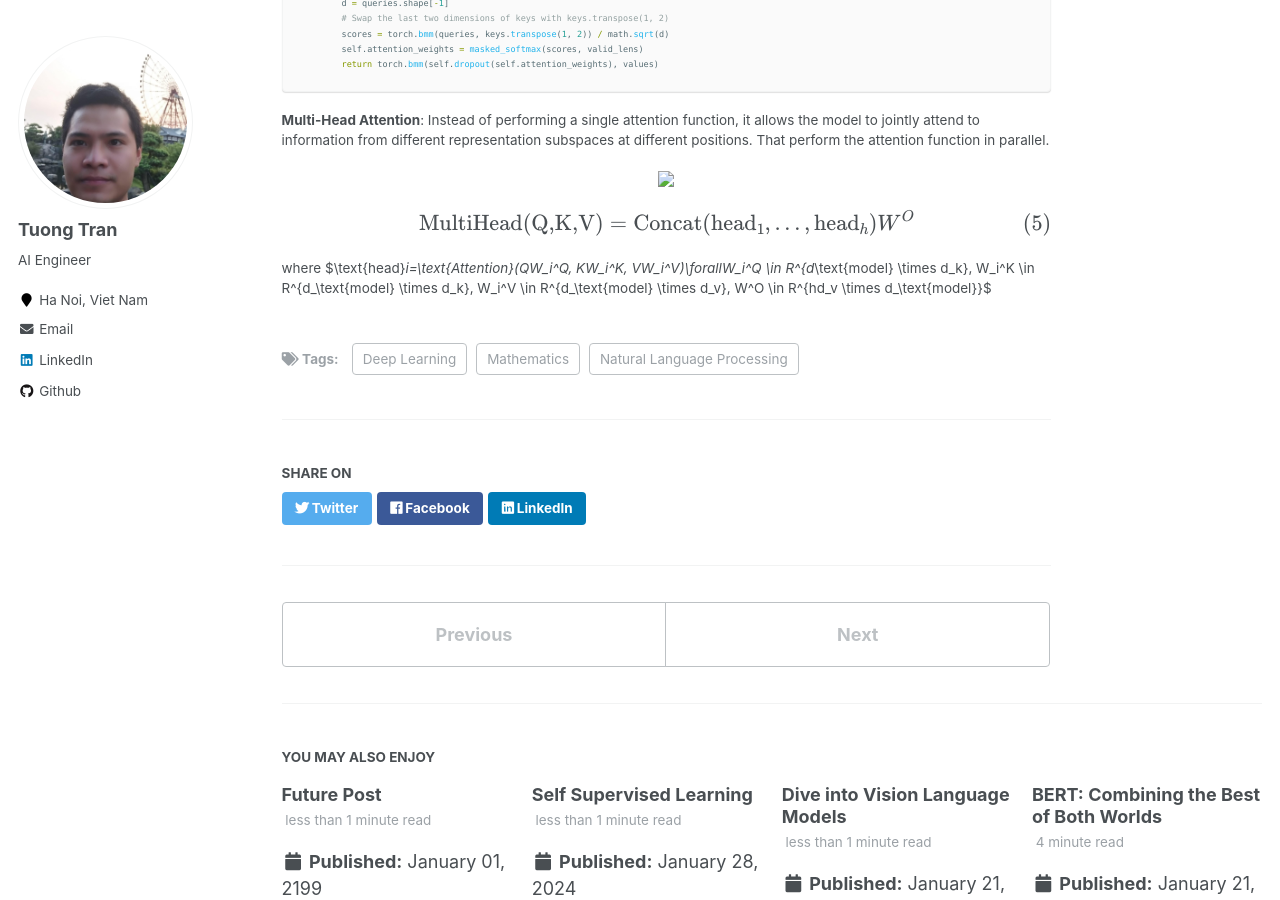
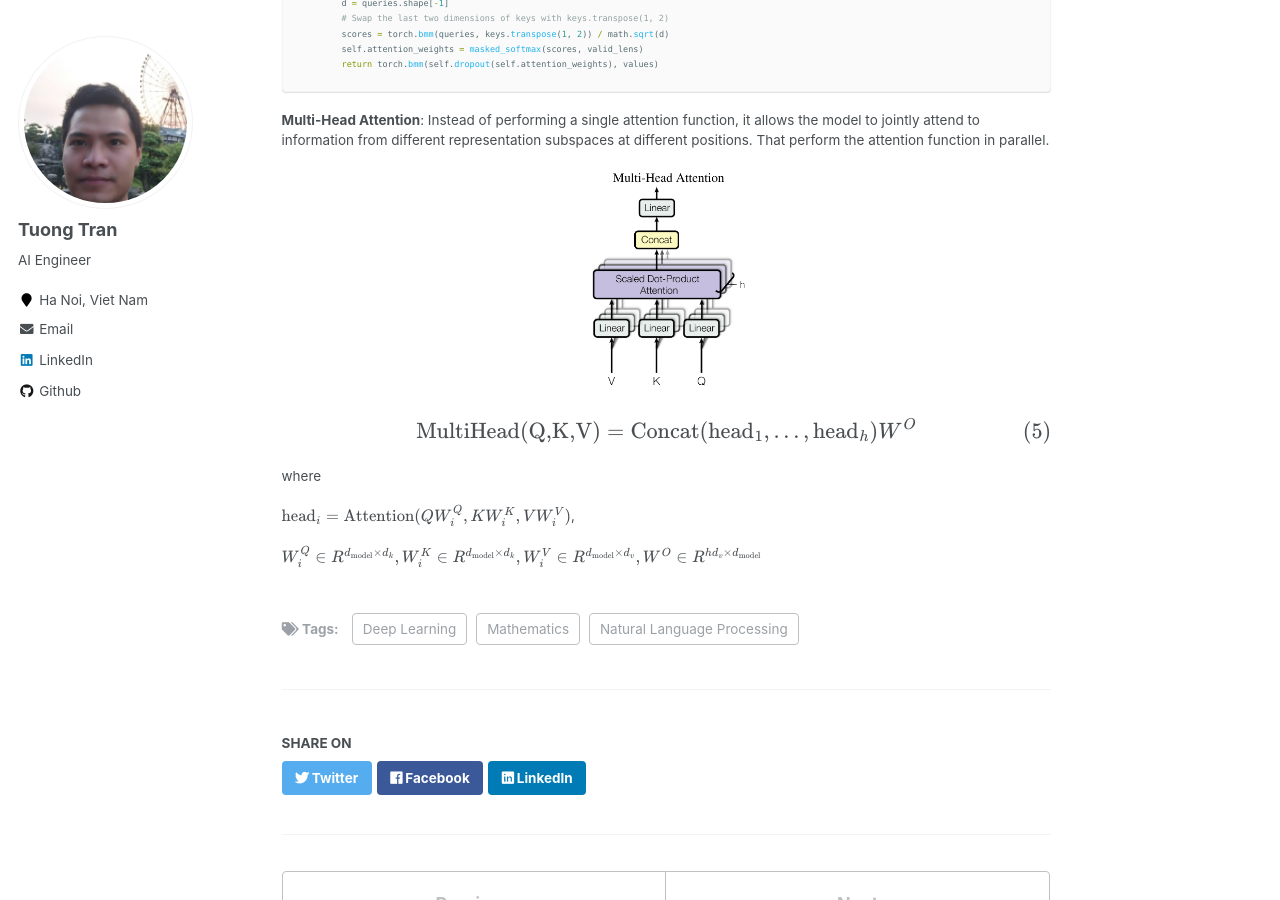
Before and after one commit to tuongtranngoc/tuongtranngoc.github.io, a Jekyll site: the page built from _posts/2024-01-23-AttentionIsAllYouNeed.md, in a window 1280 px wide and 900 px high, scrolled down 2746 px. Built offline with Jekyll 4.4.1, drawn with Linux system fonts in a browser that asks for light colours; formulas are drawn with MathJax 3.

Commit message:
update: blogs/transformer

```diff
--- a/_posts/2024-01-23-AttentionIsAllYouNeed.md
+++ b/_posts/2024-01-23-AttentionIsAllYouNeed.md
@@ -113,9 +113,13 @@ class DotProductAttention(nn.Module):
 **Multi-Head Attention**: Instead of performing a single attention function, it allows the model to jointly attend to information from different representation subspaces at different positions. That perform the attention function in parallel.
 
 <p align="center">
-  <img src="../images/posts/transformer/multi-head_attention.png" width=170px>
+  <img src="/images/posts/transformer/multi-head_attention.png" width=170px>
 </p>
 
 $$\text{MultiHead(Q,K,V)}=\text{Concat}(\text{head}_1, ..., \text{head}_h)W^O$$
 
-where $\text{head}_i=\text{Attention}(QW_i^Q, KW_i^K, VW_i^V)$ $\forall$ $W_i^Q \in R^{d_\text{model} \times d_k}, W_i^K \in R^{d_\text{model} \times d_k}, W_i^V \in R^{d_\text{model} \times d_v}, W^O \in R^{hd_v \times d_\text{model}}$
+where
+
+$\text{head}_i=\text{Attention}(QW_i^Q, KW_i^K, VW_i^V)$,
+
+$W_i^Q \in R^{d_\text{model} \times d_k}, W_i^K \in R^{d_\text{model} \times d_k}, W_i^V \in R^{d_\text{model} \times d_v}, W^O \in R^{hd_v \times d_\text{model}}$
```
